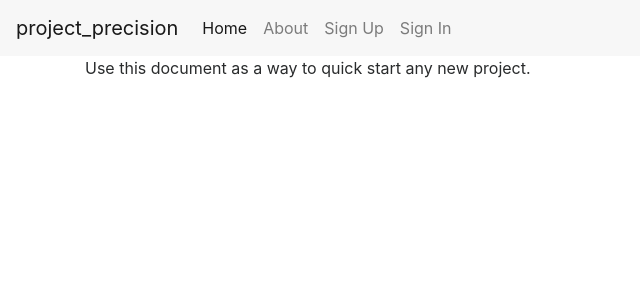
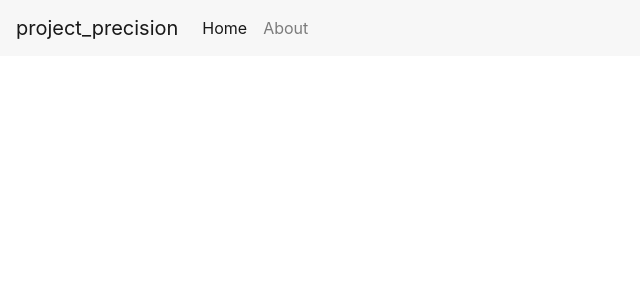
Before and after one commit to FreeCodeCampRoma/precision_school-management, a Django app: template precision/templates/pages/about.html in a window 1280 px wide. Shown: the top 300 px of the page, without its empty margins (0-640 px from the left). Run offline with Django 3.2, Linux system fonts and the light colour scheme; the template is opened without the code that fills it, so the values that code supplies are empty; some libraries are stand-ins or nearby versions.

Commit message:
Remove users app related links and update base layout

```diff
--- a/precision/templates/base.html
+++ b/precision/templates/base.html
@@ -1,29 +1,28 @@
 {% load staticfiles i18n %}<!DOCTYPE html>
 <html lang="en">
     <head>
+
+        <!-- Meta Tags  -->
         <meta charset="utf-8">
         <meta http-equiv="x-ua-compatible" content="ie=edge">
-    <title>{% block title %}project_precision{% endblock title %}</title>
         <meta name="viewport" content="width=device-width, initial-scale=1.0">
         <meta name="description" content="">
         <meta name="author" content="">
+        <!-- ./ Meta Tags -->
 
-    <!-- HTML5 shim, for IE6-8 support of HTML5 elements -->
+        <!-- Shim-->
         <!--[if lt IE 9]>
             <script src="https://cdnjs.cloudflare.com/ajax/libs/html5shiv/3.7.3/html5shiv.min.js"></script>
         <![endif]-->
+        <!-- ./ Shim -->
 
         {% block css %}
             <!-- Latest compiled and minified Bootstrap 4 Alpha 4 CSS -->
-    <link rel="stylesheet" href="https://maxcdn.bootstrapcdn.com/bootstrap/4.0.0-alpha.6/css/bootstrap.min.css" integrity="sha384-rwoIResjU2yc3z8GV/NPeZWAv56rSmLldC3R/AZzGRnGxQQKnKkoFVhFQhNUwEyJ" crossorigin="anonymous">
-
-    <!-- Your stuff: Third-party CSS libraries go here -->
+            <link rel="stylesheet" href="https://maxcdn.bootstrapcdn.com/bootstrap/4.0.0-alpha.6/css/bootstrap.min.css">
 
             <!-- This file stores project-specific CSS -->
             <link href="{% static 'css/project.css' %}" rel="stylesheet">
-
         {% endblock %}
-
   </head>
 
   <body>
@@ -37,69 +36,53 @@
 
         <div class="collapse navbar-collapse" id="navbarSupportedContent">
           <ul class="navbar-nav mr-auto">
+
             <li class="nav-item active">
               <a class="nav-link" href="{% url 'home' %}">Home <span class="sr-only">(current)</span></a>
             </li>
+
             <li class="nav-item">
               <a class="nav-link" href="{% url 'about' %}">About</a>
             </li>
-            {% if request.user.is_authenticated %}
-              <li class="nav-item">
-                {# URL provided by django-allauth/account/urls.py #}
-                <a class="nav-link" href="{% url 'users:detail' request.user.username  %}">{% trans "My Profile" %}</a>
-              </li>
-              <li class="nav-item">
-                {# URL provided by django-allauth/account/urls.py #}
-                <a class="nav-link" href="{% url 'account_logout' %}">{% trans "Sign Out" %}</a>
-              </li>
-            {% else %}
-              <li class="nav-item">
-                {# URL provided by django-allauth/account/urls.py #}
-                <a id="sign-up-link" class="nav-link" href="{% url 'account_signup' %}">{% trans "Sign Up" %}</a>
-              </li>
-              <li class="nav-item">
-                {# URL provided by django-allauth/account/urls.py #}
-                <a id="log-in-link" class="nav-link" href="{% url 'account_login' %}">{% trans "Sign In" %}</a>
-              </li>
-            {% endif %}
+
           </ul>
         </div>
       </nav>
 
     </div>
 
+    <!-- Container -->
     <div class="container">
 
+        <!-- Alerts -->
         {% if messages %}
             {% for message in messages %}
                 <div class="alert {% if message.tags %}alert-{{ message.tags }}{% endif %}">{{ message }}</div>
             {% endfor %}
         {% endif %}
+        <!-- ./ Alerts -->
 
+        <!-- Main Content -->
         {% block content %}
-        <p>Use this document as a way to quick start any new project.</p>
         {% endblock content %}
+        <!-- ./ Main Content -->
 
-    </div> <!-- /container -->
+    </Div>
+    <!-- ./ Container -->
 
-    {% block modal %}{% endblock modal %}
+    <!-- JavaScript -->
+    {% block javascript %}
+        <!-- Placed at the end of the document so the pages load faster -->
 
-    <!-- Le javascript
-    ================================================== -->
-    <!-- Placed at the end of the document so the pages load faster -->
-    {% block javascript %}
         <!-- Required by Bootstrap v4 Alpha 4 -->
-      <script src="https://code.jquery.com/jquery-3.1.1.slim.min.js" integrity="sha384-A7FZj7v+d/sdmMqp/nOQwliLvUsJfDHW+k9Omg/a/EheAdgtzNs3hpfag6Ed950n" crossorigin="anonymous"></script>
-      <script src="https://cdnjs.cloudflare.com/ajax/libs/tether/1.4.0/js/tether.min.js" integrity="sha384-DztdAPBWPRXSA/3eYEEUWrWCy7G5KFbe8fFjk5JAIxUYHKkDx6Qin1DkWx51bBrb" crossorigin="anonymous"></script>
-      <script src="https://maxcdn.bootstrapcdn.com/bootstrap/4.0.0-alpha.6/js/bootstrap.min.js" integrity="sha384-vBWWzlZJ8ea9aCX4pEW3rVHjgjt7zpkNpZk+02D9phzyeVkE+jo0ieGizqPLForn" crossorigin="anonymous"></script>
+        <script src="https://code.jquery.com/jquery-3.1.1.slim.min.js"></script>
+        <script src="https://cdnjs.cloudflare.com/ajax/libs/tether/1.4.0/js/tether.min.js"></script>
+        <script src="https://maxcdn.bootstrapcdn.com/bootstrap/4.0.0-alpha.6/js/bootstrap.min.js"></script>
 
-      <!-- Your stuff: Third-party javascript libraries go here -->
-
-      <!-- place project specific Javascript in this file -->
-
+        <!-- Project specific JavaScript -->
         <script src="{% static 'js/project.js' %}"></script>
 
-
     {% endblock javascript %}
+    <!-- ./ JavaScript -->
   </body>
 </html>
```
Lines whose indentation alone changed are shown as unchanged.
